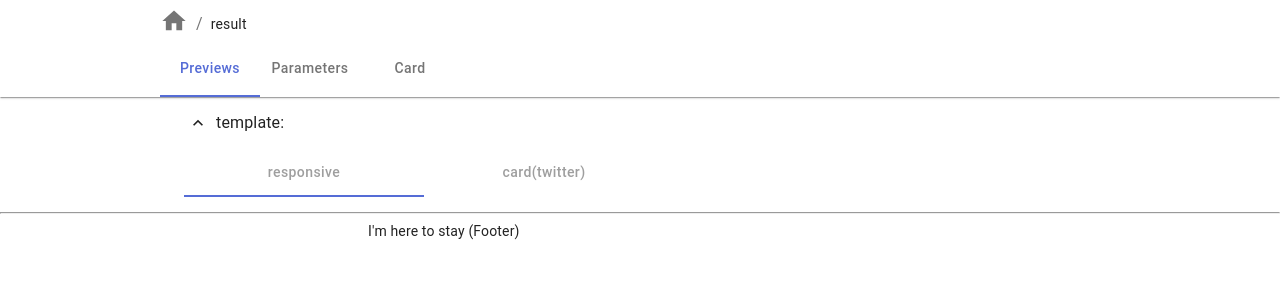
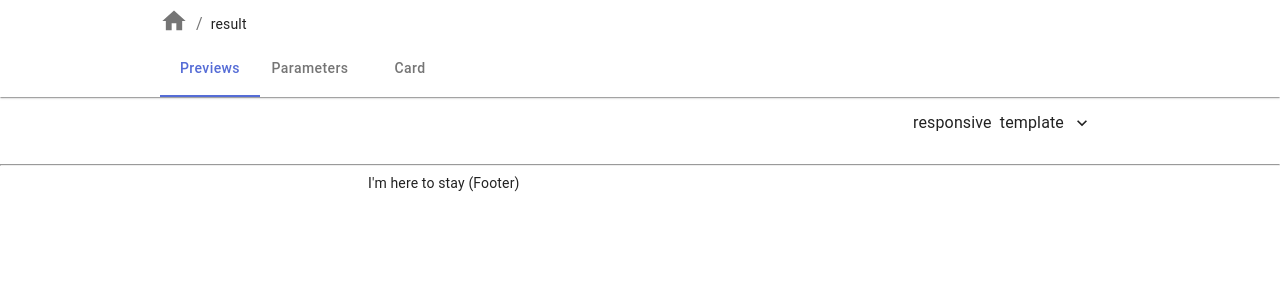
Before and after one commit to hankei6km/image-url-workbench, a Next.js app: page /previews in a window 1280 px wide. Shown: the top 300 px of the page. Built offline with nearby package versions, Linux system fonts and the light colour scheme.

Commit message:
Move template button to right side

```diff
--- a/components/TemplatePanel.tsx
+++ b/components/TemplatePanel.tsx
@@ -15,13 +15,19 @@ import {
 } from '../src/template';
 
 const useStyles = makeStyles((theme) => ({
-  root: {},
+  root: {
+    display: 'flex',
+    flexDirection: 'column',
+    alignItems: 'flex-end',
+    alignContent: 'flex-end',
+    justifyContent: 'flex-end'
+  },
   indicatorOuter: {
     display: 'flex',
     flexDirection: 'row',
     alignItems: 'center',
     '& .MuiButton-label > .MuiBox-root': {
-      marginRight: theme.spacing(1)
+      marginLeft: theme.spacing(1)
     }
   },
   selectorOuter: {
@@ -61,7 +67,8 @@ const TemplatePanel = ({
   onTemplate: onSample
 }: Props) => {
   const classes = useStyles();
-  const [open, setOpen] = useState(defaultIdx < 0);
+  //  const [open, setOpen] = useState(defaultIdx < 0);
+  const [open, setOpen] = useState(false);
   const [templateIdx, setTemplateIdx] = useState(
     defaultIdx >= 0 ? defaultIdx : 0
   );
@@ -78,7 +85,7 @@ const TemplatePanel = ({
     <Box className={classes.root}>
       <Box className={classes.indicatorOuter}>
         <Button
-          startIcon={
+          endIcon={
             <ExpandMoreIcon
               style={{
                 transform: open ? 'rotate(180deg)' : '' /*'rotate(270deg)'*/
@@ -88,9 +95,6 @@ const TemplatePanel = ({
           onClick={() => setOpen(!open)}
           style={{ textTransform: 'none' }}
         >
-          <Box>
-            <Typography variant="body1">template:</Typography>
-          </Box>
           <Collapse in={!open}>
             <Box>
               <Typography variant="body1">
@@ -98,6 +102,9 @@ const TemplatePanel = ({
               </Typography>
             </Box>
           </Collapse>
+          <Box>
+            <Typography variant="body1">template</Typography>
+          </Box>
         </Button>
       </Box>
       <Box className={classes.selectorOuter}>
```
